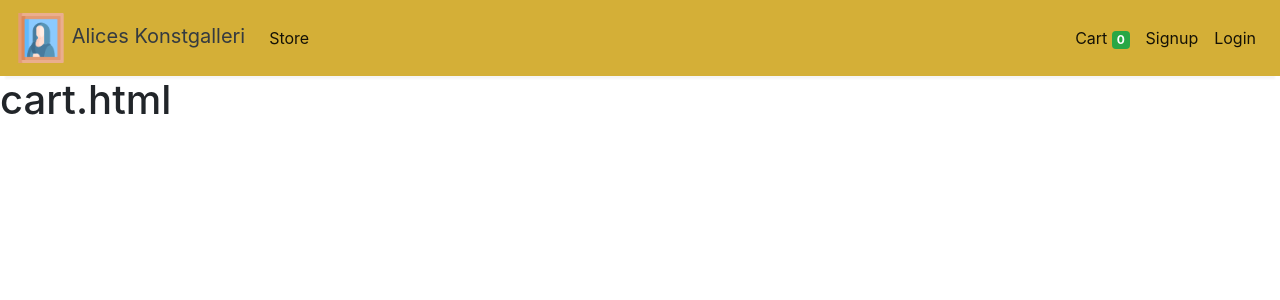
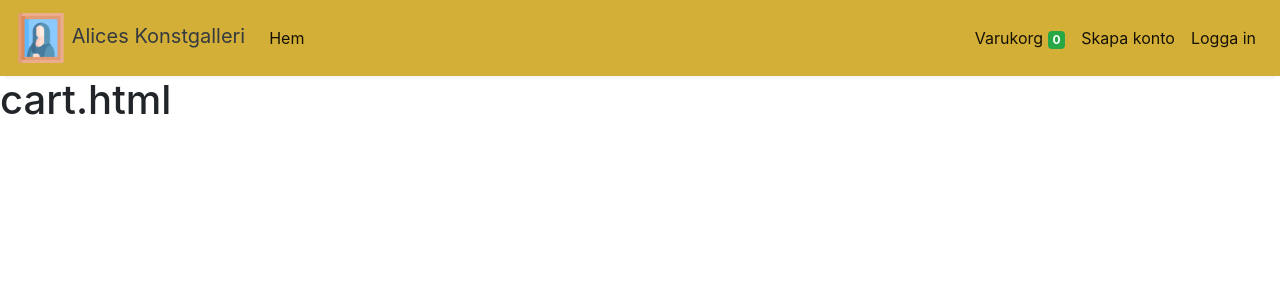
Before and after one commit to bappelberg/AlicesKonstgalleri, a Django app: page /cart/ in a window 1280 px wide. Shown: the top 300 px of the page. Run offline with Django 5.2, Linux system fonts and the light colour scheme; some libraries are stand-ins or nearby versions.

Commit message:
en -> sv

```diff
--- a/store/templates/base.html
+++ b/store/templates/base.html
@@ -84,33 +84,33 @@
     <div class="collapse navbar-collapse" id="navbarSupportedContent">
         <ul class="navbar-nav mr-auto">
             <li class="nav-item active">
-                <a class="nav-link" href="/store">Store <span class="sr-only">(current)</span></a>
+                <a class="nav-link" href="/store">Hem<span class="sr-only">(current)</span></a>
             </li>
         </ul>
 
         <ul class="navbar-nav my-2 my-lg-0">
             <li class="nav-item active">
-                <a class="nav-link" href="/cart">Cart
+                <a class="nav-link" href="/cart">Varukorg
                     <span class="badge badge-success">{{ request.session.cart.keys|length }}</span>
                 </a>
             </li>
 
             {% if request.session.customer %}
                 <li class="nav-item active ">
-                    <a class="nav-link" href="/orders">Orders<span class="sr-only">(current)</span></a>
+                    <a class="nav-link" href="/orders">Beställningar<span class="sr-only">(current)</span></a>
                 </li>
                 <li class="nav-item active ">
-                    <a class="nav-link" href="/logout">Logout<span class="sr-only">(current)</span></a>
+                    <a class="nav-link" href="/logout">Logga ut<span class="sr-only">(current)</span></a>
                 </li>
                 <li class="nav-item active">
                     <span class="nav-link">{{ request.session.first_name }}</span>
                 </li>
             {% else %}
                 <li class="nav-item active">
-                    <a class="nav-link" href="/signup">Signup<span class="sr-only">(current)</span></a>
+                    <a class="nav-link" href="/signup">Skapa konto<span class="sr-only">(current)</span></a>
                 </li>
                 <li class="nav-item active">
-                    <a class="nav-link" href="/login">Login<span class="sr-only">(current)</span></a>
+                    <a class="nav-link" href="/login">Logga in<span class="sr-only">(current)</span></a>
                 </li>
             {% endif %}
         </ul>
```
